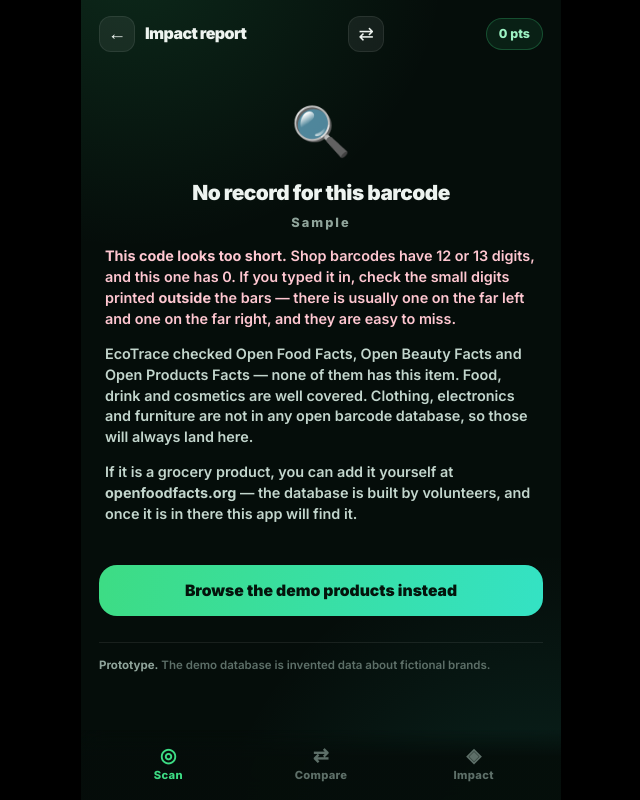
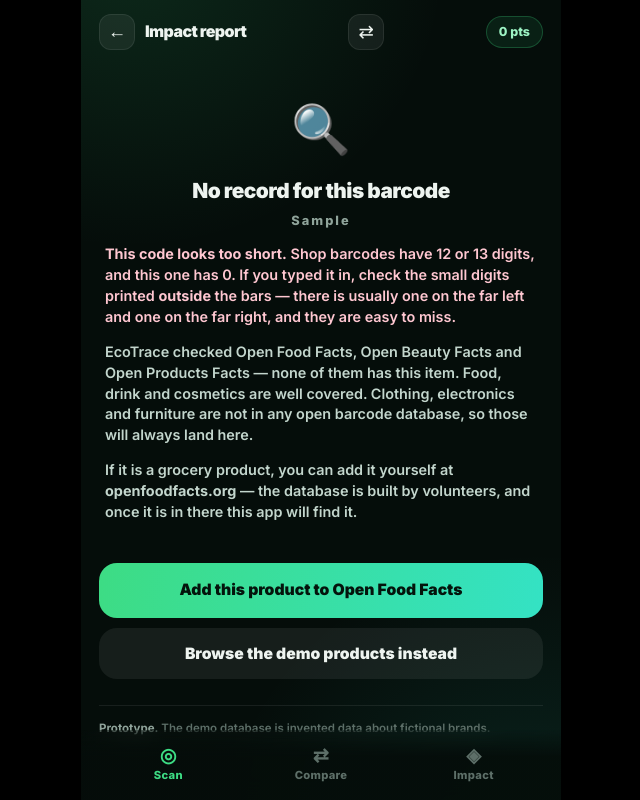
Before and after one commit to GamingDude123/news-hub, a plain HTML site: page ecotrace.html in a window 1280 px wide. Both pictures are taken after typing "Sample" into the empty fields and a click on the button "Go". Shown: the whole page, without its empty margins (319-959 px from the left). Drawn offline with Linux system fonts and the light colour scheme.

Commit message:
Fix header overlapping the status bar; offer to add missing products to OFF
Co-Authored-By: Claude Opus 5 <noreply@anthropic.com>

```diff
--- a/ecotrace.html
+++ b/ecotrace.html
@@ -37,7 +37,10 @@ body{font-family:'Inter',system-ui,-apple-system,Segoe UI,Roboto,sans-serif;back
 .scroll::-webkit-scrollbar{display:none}
 
 /* ---------- top bar ---------- */
-.bar{display:flex;align-items:center;gap:10px;padding:16px 18px 10px}
+/* env() keeps the header clear of the clock and Dynamic Island once the app
+   runs full-screen from the home screen. */
+.bar{display:flex;align-items:center;gap:10px;
+  padding:calc(14px + env(safe-area-inset-top)) 18px 10px}
 .logo{display:flex;align-items:center;gap:9px;font-weight:900;letter-spacing:-.6px;font-size:1.15rem}
 .logo .mark{width:26px;height:26px;border-radius:9px;background:linear-gradient(140deg,var(--a1),var(--a2));
   display:grid;place-items:center;font-size:.9rem;color:#04140c}
@@ -729,7 +732,7 @@ function camMsg(msg, isErr){
   el.textContent=msg;
   el.classList.toggle("err", !!isErr);
 }
-const APP_VERSION = "v5";
+const APP_VERSION = "v6";
 function engineMsg(){
   const d = engine==="native" ? "native BarcodeDetector" : engine==="wasm" ? "ZXing (WebAssembly)" : "none";
   $("#engine").textContent = APP_VERSION+" · Decoder: "+d+(zx?" · ready":"");
@@ -1126,7 +1129,11 @@ function showNoRecord(code){
       <p>If it is a grocery product, you can add it yourself at <b>openfoodfacts.org</b> — the database is
       built by volunteers, and once it is in there this app will find it.</p>
     </div>
-    <button class="swap" id="noRecDemo">Browse the demo products instead</button>
+    <a class="swap" style="display:block;text-align:center;text-decoration:none"
+       href="https://world.openfoodfacts.org/cgi/product.pl?type=add&code=${encodeURIComponent(code)}"
+       target="_blank" rel="noopener">Add this product to Open Food Facts</a>
+    <button class="swap" id="noRecDemo"
+       style="background:#ffffff12;color:var(--text);margin-top:10px">Browse the demo products instead</button>
     <div class="disc"><b>Prototype.</b> The demo database is invented data about fictional brands.</div>`;
   $("#noRecDemo").onclick = ()=>go("s-scan");
   go("s-result");
```
